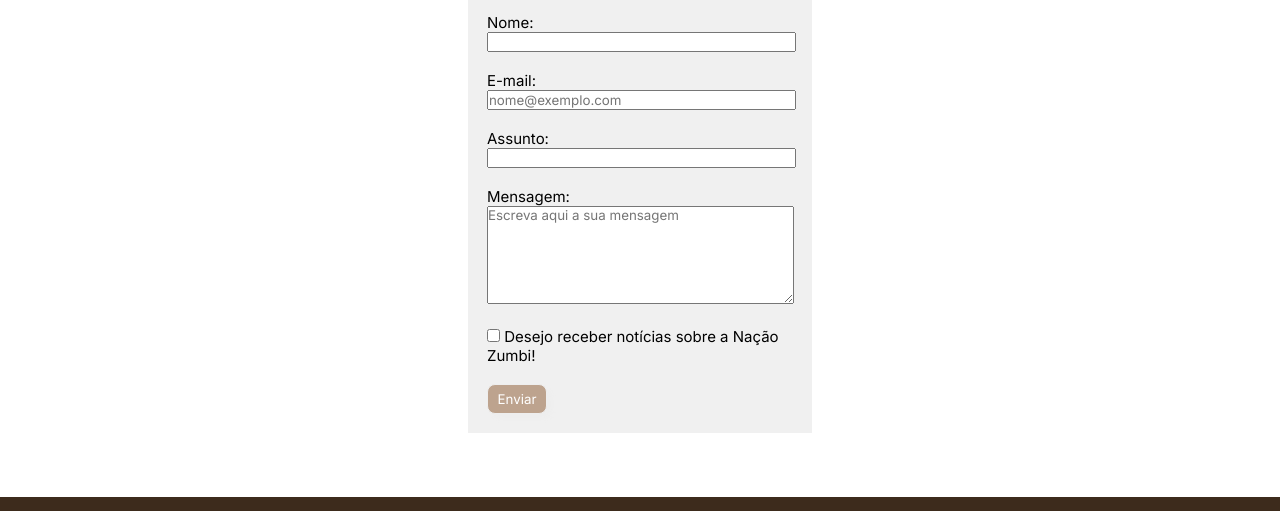
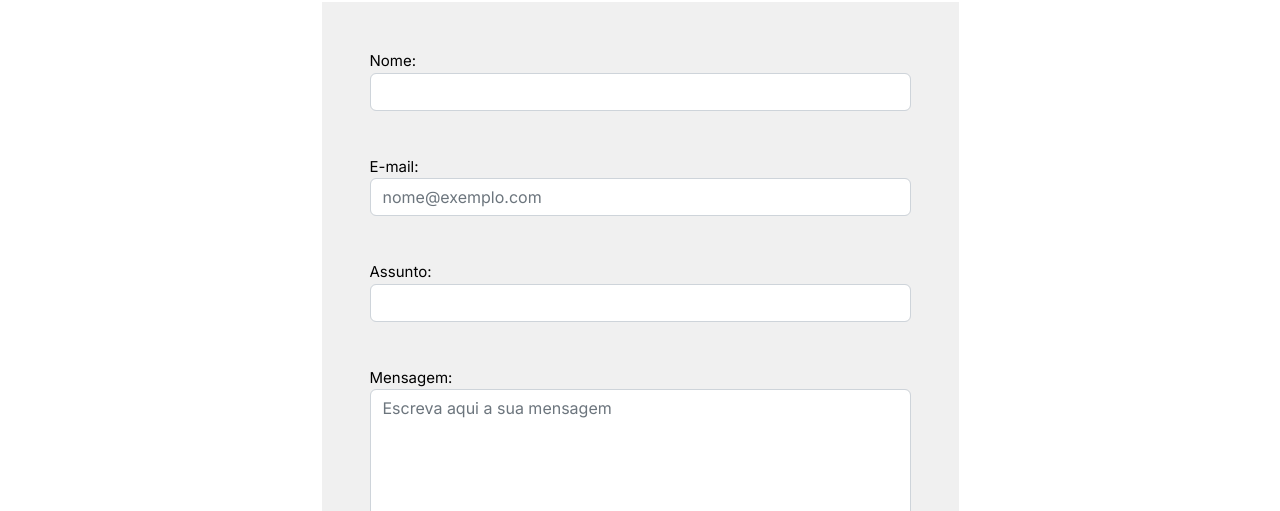
Before and after one commit to cvmilla/coderhouse-devweb-nacao-zumbi, a plain HTML site: page pages/contato.html in a window 1280 px wide. Shown: the part 194-705 px from the top of the page. Drawn offline with nearby package versions, Linux system fonts and the light colour scheme.

Commit message:
adicionei bootstrap a todas as paginas e ajustei formulario com o framework

```diff
--- a/pages/contato.html
+++ b/pages/contato.html
@@ -6,11 +6,12 @@
     <meta name="viewport" content="width=device-width, initial-scale=1.0">
     <title>Contato | Nação Zumbi</title>
     <link rel="stylesheet" type="text/css" href="../styles/styles.css">
+    <link href="https://cdn.jsdelivr.net/npm/bootstrap@5.2.2/dist/css/bootstrap.min.css" rel="stylesheet" integrity="sha384-Zenh87qX5JnK2Jl0vWa8Ck2rdkQ2Bzep5IDxbcnCeuOxjzrPF/et3URy9Bv1WTRi" crossorigin="anonymous">
     <style>@import url('https://fonts.googleapis.com/css2?family=Inter:wght@100;200;300;400;500;600;700;800;900&display=swap');</style>
 </head>
 
 <body>
-<div class="container" id="template-areas">
+<div class="container-fluid p-0" id="template-areas">
     <header>
         <div class="topoDaPagina" id="header">
             <nav id="menu">
@@ -32,14 +33,14 @@
         <h1>CONTATO</h1>
 
         <form id="contatoForm" action="mailto:cvmilladev@gmail.com" method="POST">
-        <fieldset>
-            <label for="nome">Nome:<br> </label><input type="text" name="nome" /><br><br>
-            <label for="email">E-mail:<br></label> <input type="email" name="email" placeholder="nome@exemplo.com" /><br><br>
-            <label for="assunto">Assunto:<br></label><input type="text" name="assunto" /><br><br>
+        <fieldset class="p-5 w-15">
+            <label for="nome">Nome:<br> </label><input type="text" name="nome" class="form-control "/><br><br>
+            <label for="email">E-mail:<br></label> <input type="email" name="email" placeholder="nome@exemplo.com" class="form-control" /><br><br>
+            <label for="assunto">Assunto:<br></label><input type="text" name="assunto" class="form-control"/><br><br>
             <label for="mensagem">Mensagem:<br></label>
-            <textarea rows="6" cols="50" placeholder="Escreva aqui a sua mensagem"></textarea><br><br>
-            <input type="checkbox" name="receberNoticias" id="receberNoticias"> <label for="receberNoticias">Desejo receber notícias sobre a Nação Zumbi!</label><br><br>
-            <input type="submit" value="Enviar" class="form-submit-button">
+            <textarea rows="6" cols="50" placeholder="Escreva aqui a sua mensagem" class="form-control"></textarea><br><br>
+            <input type="checkbox" name="receberNoticias" id="receberNoticias" class="form-check-input"> <label for="receberNoticias">Desejo receber notícias sobre a Nação Zumbi!</label><br><br>
+            <button type="button" class="btn btn-danger" type="submit">Enviar</button>
         </fieldset>
         </form>
     </div>
--- a/styles/styles.css
+++ b/styles/styles.css
@@ -17,7 +17,7 @@
 #menu ul {
     max-width: 10000px;
     list-style: none;
-    padding: 0;
+    padding: 0px;
 
 }
 
@@ -138,44 +138,11 @@ tr /*linha*/{
 }
 
 fieldset {
-    padding: 1.5%;
     background-color: #F0F0F0;
     border: none;
 
 }
 
-input[type=email] {
-    width: 305px;
-    }
-
-input[type=text] {
-    width: 305px;
-    }
-
-textarea {
-    width: 305px;
-    }
-
-.form-submit-button {
-background: #BDA38E;
-height: 30px;
-width: 60px;
-color: #fff;
-border: 1px solid #eee;
-border-radius: 8px;
-box-shadow: 5px 5px 5px #eee;
-text-shadow: none;
-
-}
-
-.form-submit-button:hover {
-background: #000000;
-color: #fff;
-border: 1px solid #eee;
-border-radius: 8px;
-box-shadow: 5px 5px 5px #eee;
-text-shadow: none;
-}
 
 h1 {
     animation-duration: 2s;
@@ -228,7 +195,7 @@ h1 {
 
 
 
-.container {
+.container-fluid {
     display: grid;
     grid-template-areas:
     'header'
```
Also changed, not shown: index.html (+2 -1 lines), pages/discografia.html (+2 -1 lines), pages/historia.html (+2 -1 lines), pages/integrantes.html (+2 -1 lines).
